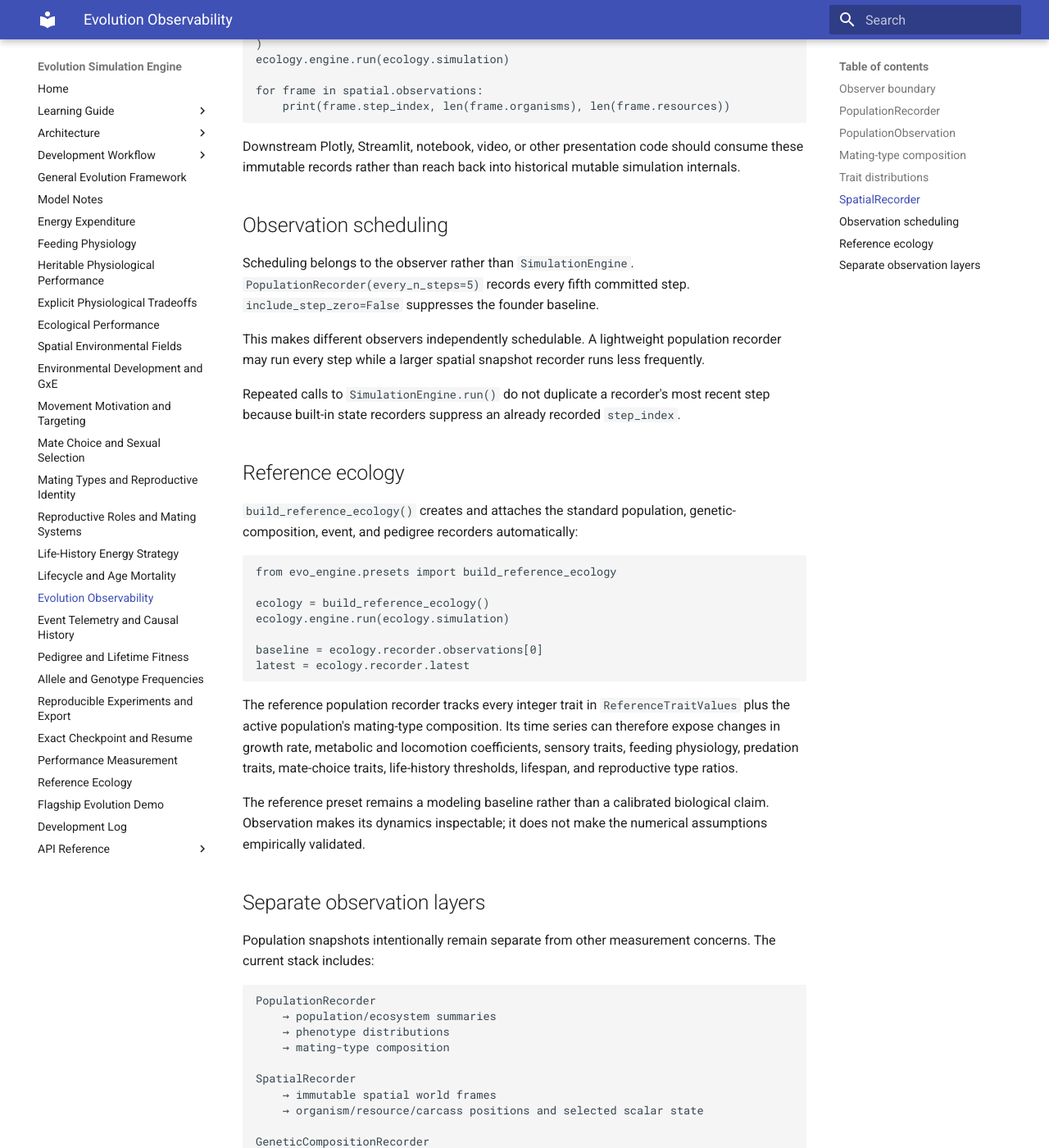
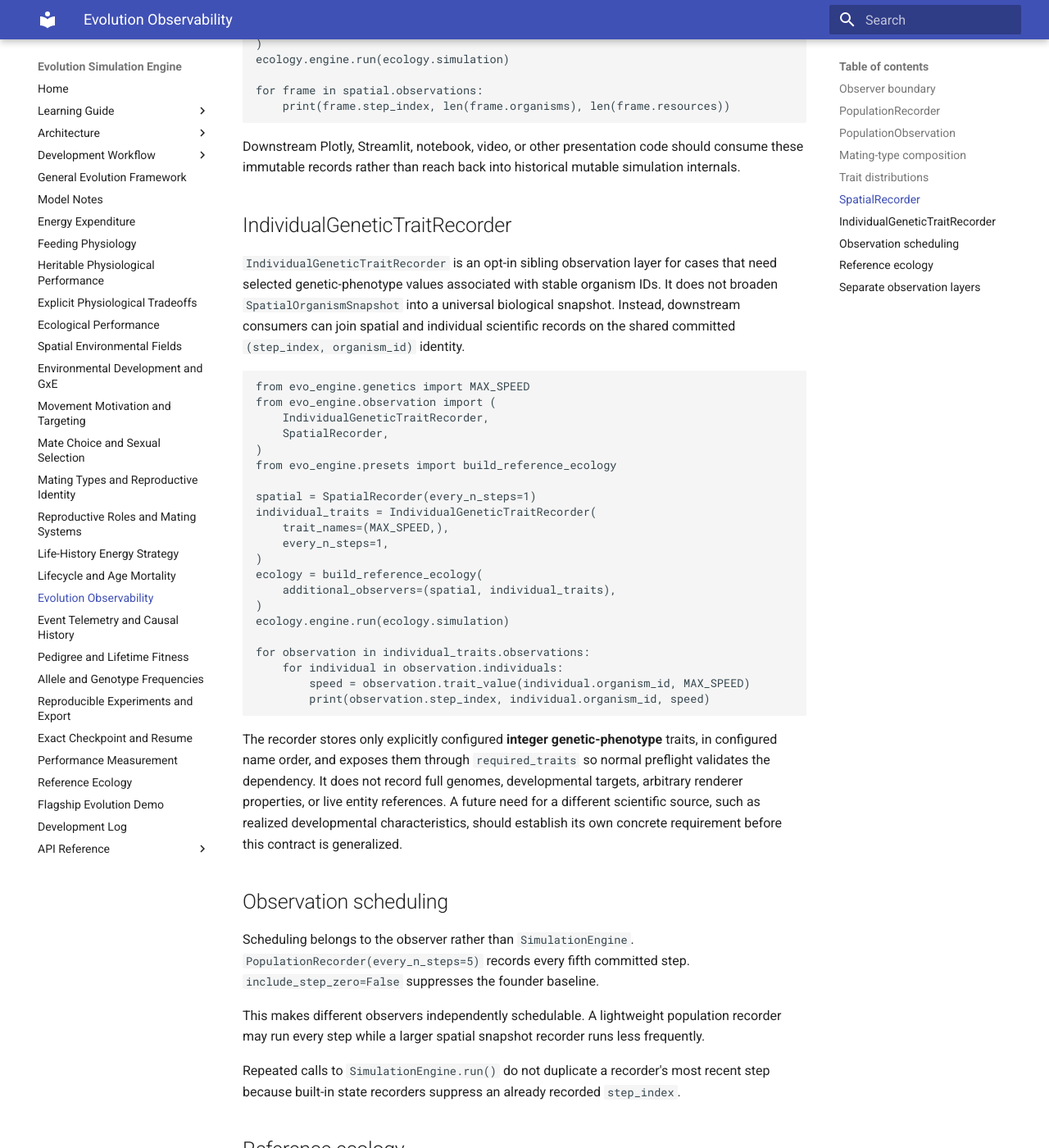
Before and after one commit to abdullahkhan57721/evolution-simulation-engine, an MkDocs documentation site: the page built from docs/observability.md, in a window 1280 px wide and 1400 px high, scrolled down 3899 px. Shown: the whole window at 82% size. Built offline with MkDocs 1.6.1 and Material for MkDocs 9.7.7, drawn with Linux system fonts in a browser that asks for light colours; some of the changed text lies outside the part shown.

Commit message:
Document individual genetic trait observations

````diff
--- a/docs/observability.md
+++ b/docs/observability.md
@@ -188,6 +188,46 @@ Downstream Plotly, Streamlit, notebook, video, or other presentation code should
 consume these immutable records rather than reach back into historical mutable
 simulation internals.
 
+## IndividualGeneticTraitRecorder
+
+`IndividualGeneticTraitRecorder` is an opt-in sibling observation layer for cases
+that need selected genetic-phenotype values associated with stable organism IDs.
+It does not broaden `SpatialOrganismSnapshot` into a universal biological snapshot.
+Instead, downstream consumers can join spatial and individual scientific records
+on the shared committed `(step_index, organism_id)` identity.
+
+```python
+from evo_engine.genetics import MAX_SPEED
+from evo_engine.observation import (
+    IndividualGeneticTraitRecorder,
+    SpatialRecorder,
+)
+from evo_engine.presets import build_reference_ecology
+
+spatial = SpatialRecorder(every_n_steps=1)
+individual_traits = IndividualGeneticTraitRecorder(
+    trait_names=(MAX_SPEED,),
+    every_n_steps=1,
+)
+ecology = build_reference_ecology(
+    additional_observers=(spatial, individual_traits),
+)
+ecology.engine.run(ecology.simulation)
+
+for observation in individual_traits.observations:
+    for individual in observation.individuals:
+        speed = observation.trait_value(individual.organism_id, MAX_SPEED)
+        print(observation.step_index, individual.organism_id, speed)
+```
+
+The recorder stores only explicitly configured **integer genetic-phenotype**
+traits, in configured name order, and exposes them through `required_traits` so
+normal preflight validates the dependency. It does not record full genomes,
+developmental targets, arbitrary renderer properties, or live entity references.
+A future need for a different scientific source, such as realized developmental
+characteristics, should establish its own concrete requirement before this
+contract is generalized.
+
 ## Observation scheduling
 
 Scheduling belongs to the observer rather than `SimulationEngine`.
@@ -242,6 +282,10 @@ SpatialRecorder
     → immutable spatial world frames
     → organism/resource/carcass positions and selected scalar state
 
+IndividualGeneticTraitRecorder
+    → selected per-organism genetic-phenotype integer traits
+    → stable joins with spatial replay by step and organism ID
+
 GeneticCompositionRecorder
     → allele frequencies
     → genotype frequencies
@@ -258,5 +302,5 @@ PedigreeRecorder
 The experiment layer composes the non-spatial analysis records across seeds and
 exports them without moving analytics responsibilities back into simulation
 processes. Plotting, animation, and higher-level statistical analysis remain
-downstream consumers of immutable records; callers opt into spatial history only
-when a presentation or analysis requires it.
+downstream consumers of immutable records; callers opt into larger observation
+histories only when a presentation or analysis requires them.
````
